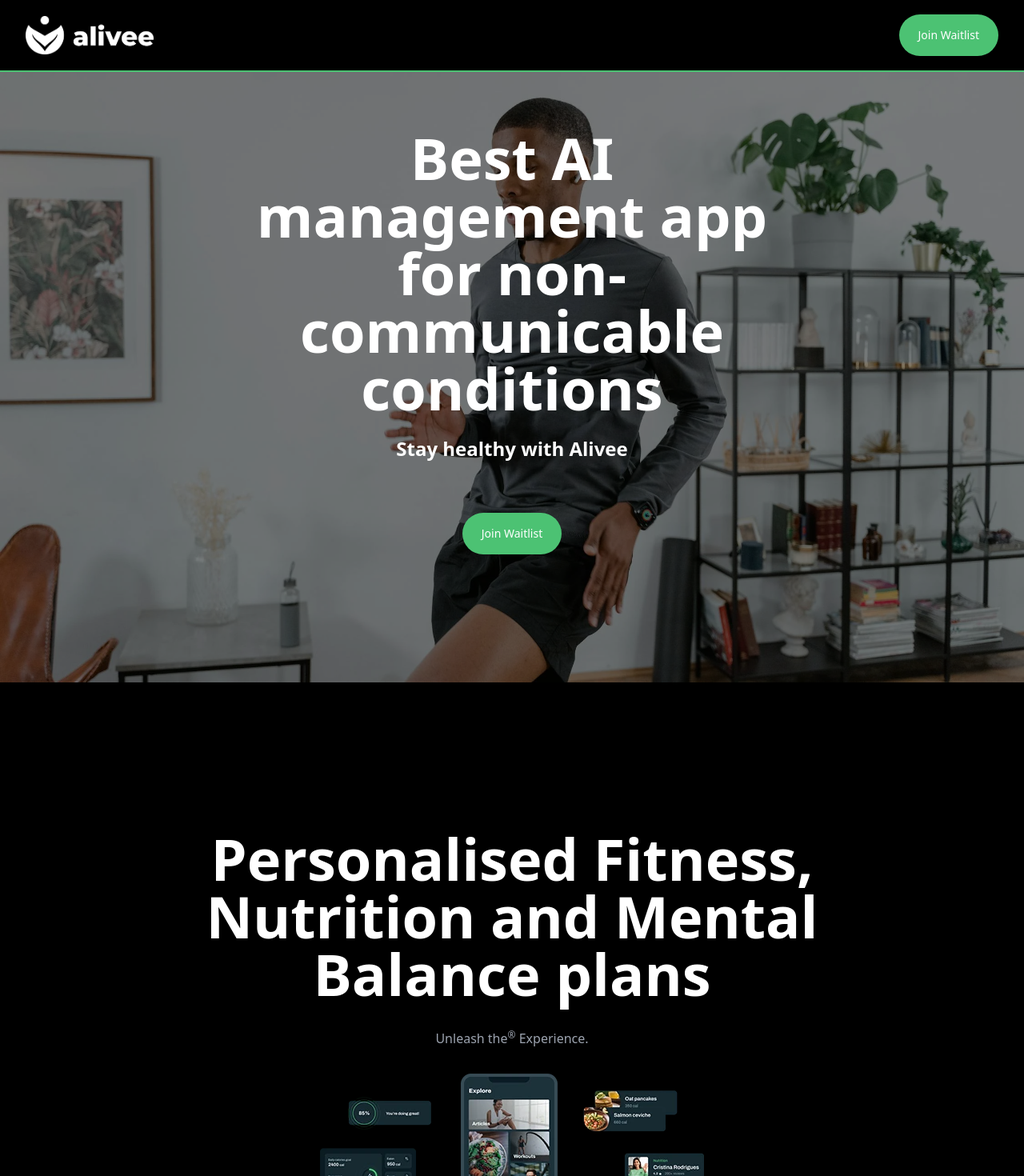
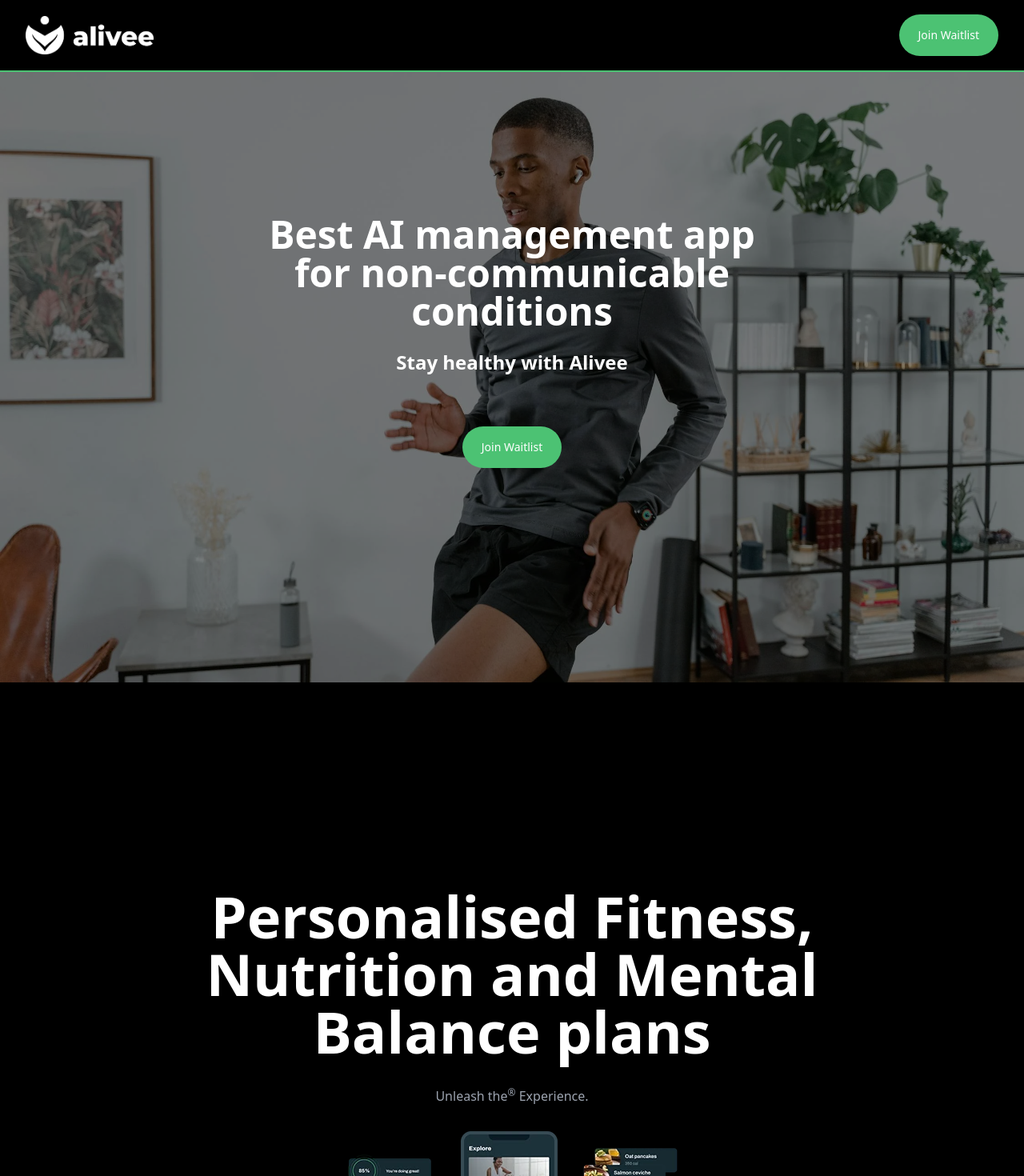
Before and after one commit to saammz/alivee-web, a React (Vite) app: page / in a window 1280 px wide. Shown: the top 1470 px of the page at 80% size. Built offline with nearby package versions, Linux system fonts and the light colour scheme.

Commit message:
Updated navbar hero and other section

```diff
--- a/src/components/DarkBG/Experience.jsx
+++ b/src/components/DarkBG/Experience.jsx
@@ -5,7 +5,7 @@ const Experience = () => {
     <div className="bg-black lg:pt-20 flex flex-col gap-4 w-full h-full">
       <div className="flex flex-col items-center gap-8 mb-10 md:mb-20 text-center sm-max:pt-16">
         <h2 className="text-4xl leading-4xl md:text-7xl md:leading-7xl font-semibold">
-          <span className="flex max-w-3xl mx-auto text-white mt-6 md-max:mt-24">
+          <span className="flex max-w-3xl mx-auto text-white mt-6 md:mt-24 sm-max:text-xl">
             Personalised Fitness, Nutrition and Mental Balance plans
           </span>
         </h2>
--- a/src/components/DarkBG/FamilyPlan.jsx
+++ b/src/components/DarkBG/FamilyPlan.jsx
@@ -3,10 +3,10 @@ import React from 'react'
 const FamilyPlan = () => {
   return (
     <div>
-      <div className="h-full w-[450px] rounded-2xl p-8 min-h-[400px] bg-center bg-cover bg-green-dark hover:bg-[#90d7a622] border-[#4cc273] border-2">
+      <div className="h-full rounded-2xl p-8 min-h-[400px] bg-center bg-cover bg-green-dark hover:bg-[#90d7a622] border-[#4cc273] border-2 w-[350px]">
         <div className="flex flex-col gap-8 text-white">
           <div className="flex items-center justify-between">
-            <h3 className="text-4xl leading-32 md:text-40 md:leading-40 font-semibold text-[#4cc273]">Family</h3>
+            <h3 className="text-4xl leading-32 md:text-40 md:leading-40  font-semibold text-[#4cc273] ">Family</h3>
             <div className="flex items-center">
               <button
                 type="button"
--- a/src/components/DarkBG/Plans.jsx
+++ b/src/components/DarkBG/Plans.jsx
@@ -8,11 +8,11 @@ const Plans = () => {
 
   return (
     <>
-      <h1 className="mt-[10rem] text-7xl text-center text-white mb-14 font-semibold sm-max:text-5xl">
+      <h1 className="mt-[10rem] text-7xl text-center text-white mb-14 font-semibold sm-max:text-4xl">
         Explore Our Plans
       </h1>
-      <div className="flex item-center justify-center mb-[3rem] gap-4 sm-max:flex sm-max:flex-col md-max:flex-wrap">
-        <div className="h-full w-[450px] rounded-2xl p-8 min-h-[400px] bg-center bg-cover bg-green-dark hover:bg-[#90d7a622] border-[#4cc273] border-2">
+      <div className="w-full flex justify-center mb-[3rem] gap-4 sm-max:flex sm-max:flex-col sm-max:items-center md-max:flex-wrap">
+        <div className="h-full rounded-2xl p-8 min-h-[400px] bg-center bg-cover bg-green-dark hover:bg-[#90d7a622] border-[#4cc273] border-2 w-[350px]">
           <div className="flex flex-col gap-8 text-white">
             <div className="flex items-center justify-between">
               <h3 className="text-4xl leading-32 md:text-40 md:leading-40 font-semibold">
--- a/src/components/DarkBG/Premium.jsx
+++ b/src/components/DarkBG/Premium.jsx
@@ -3,10 +3,10 @@ import React from 'react';
 const Premium = () => {
   return (
     <div>
-      <div className="h-full w-[450px] rounded-2xl p-8 min-h-[400px] bg-center bg-cover bg-green-dark hover:bg-[#90d7a622] border-[#4cc273] border-2">
+      <div className="h-full rounded-2xl p-8 min-h-[400px] bg-center bg-cover bg-green-dark hover:bg-[#90d7a622] border-[#4cc273] border-2 w-[350px]">
         <div className="flex flex-col gap-8 text-white">
           <div className="flex items-center justify-between">
-            <h3 className="text-4xl leading-32 md:text-40 md:leading-40 font-semibold text-[#4cc273]">Premium</h3>
+            <h3 className="text-4xl leading-32 md:text-40 md:leading-40 font-semibold text-[#4cc273] ">Premium</h3>
             <div className="flex items-center">
               <button
                 type="button"
--- a/src/components/Hero/Hero.jsx
+++ b/src/components/Hero/Hero.jsx
@@ -2,7 +2,7 @@ import { Link } from "react-router-dom";
 import HeroSection from "../../resources/Hero.webp";
 const Hero = () => {
   return (
-    <div className="z-10">
+    <div className="w-full z-10">
       <div className="relative sm-max:h-[25rem] overflow-hidden">
         <img
           className="object-cover w-full h-full"
@@ -11,7 +11,7 @@ const Hero = () => {
         />
         <div className="absolute inset-0 bg-black opacity-50"></div>
         <div className="absolute inset-0 flex flex-col justify-center items-center text-center text-white">
-          <h1 className="text-7xl md-max:text-5xl sm-max:text-2xl font-bold mb-4 w-1/2 md-max:w-full sm-max:w-[80%]">
+          <h1 className="text-5xl sm-max:text-2xl font-bold mb-4 w-1/2 md-max:w-full sm-max:w-[80%] sm-max:mt-12">
             Best AI management app for non-communicable conditions
           </h1>
           <p className="text-2xl font-semibold sm-max:text-xl lg:text-2xl max-w-md mx-auto mt-2 mb-16">
```
